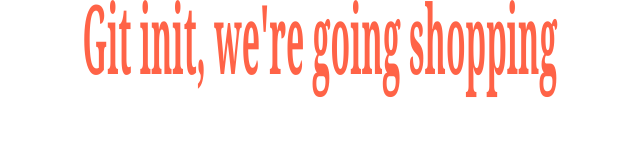
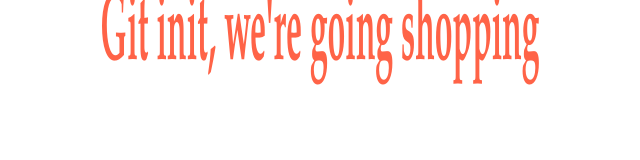
Before and after one commit to adammarostica/juno-git-lesson-1, a plain HTML site: page index.html in a window 1280 px wide. Both pictures are taken after a click on the element "Git init, we're going shopping". Shown: the whole page, without its empty margins (320-960 px from the left). Drawn offline with Linux system fonts and the light colour scheme.

Commit message:
Refined font selections. Improved audio playback.

```diff
--- a/scripts/app.js
+++ b/scripts/app.js
@@ -4,5 +4,6 @@ const mkdir = new Audio('./mkdir.ogg');
 
 h1.addEventListener('click', (e) => {
   e.target.classList.toggle('tomatoTime');
+  mkdir.currentTime = 0;
   mkdir.play();
 });
--- a/styles/style.css
+++ b/styles/style.css
@@ -5,7 +5,7 @@ html{line-height:1.15;-ms-text-size-adjust:100%;-webkit-text-size-adjust:100%}bo
 .sr-only { position: absolute; width: 1px; height: 1px; margin: -1px; border: 0; padding: 0; white-space: nowrap; clip-path: inset(100%); clip: rect(0 0 0 0); overflow: hidden;}
 
 :root {
-  font-family:Cambria, Cochin, Georgia, Times, 'Times New Roman', serif
+  font-family: 'Palatino Linotype', Georgia, Cambria, Cochin, Georgia, Times, 'Times New Roman', serif
 }
 
 h1 {
```
